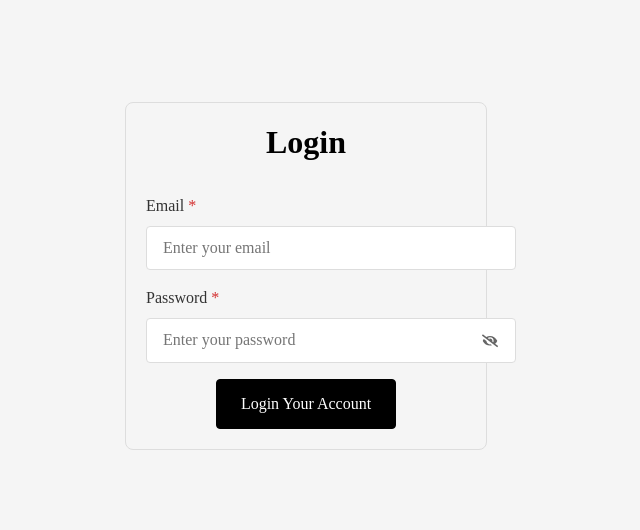
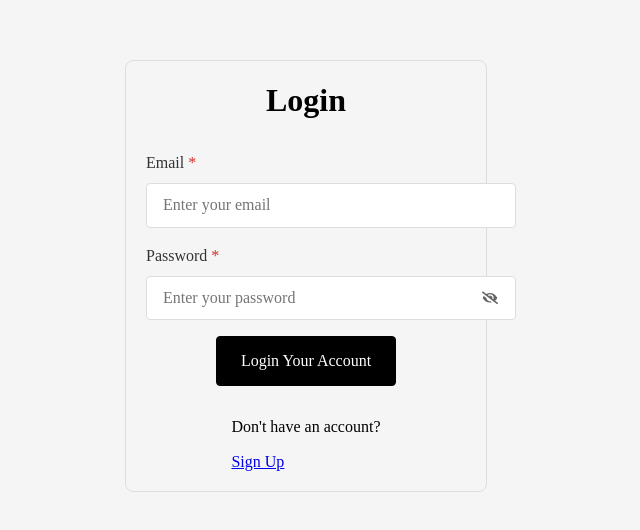
Before and after one commit to solowihmaria/ecommerce-application, a React app: page /login in a window 1280 px wide. Shown: the part 124-654 px from the top of the page, without its empty margins (334-974 px from the left). Built offline with nearby package versions, Linux system fonts and the light colour scheme.

Commit message:
feat: add SignUpRedirect component

```diff
--- a/src/components/blocks/LoginForm/LoginForm.tsx
+++ b/src/components/blocks/LoginForm/LoginForm.tsx
@@ -9,6 +9,7 @@ import { FormTitle } from './parts/FormTitle';
 import { EmailField } from './parts/EmailField';
 import { PasswordField } from './parts/PasswordField';
 import { SubmitButton } from './parts/SubmitButton';
+import { SignUpRedirect } from './parts/SignUpRedirect';
 
 const onSubmit: LoginSubmitHandler = (data) => {
     console.log('Form submitted:', data);
@@ -41,6 +42,7 @@ export const LoginForm = () => {
                     onTogglePassword={() => setShowPassword(!showPassword)}
                 />
                 <SubmitButton />
+                <SignUpRedirect />
             </Form>
         </div>
     );
```
